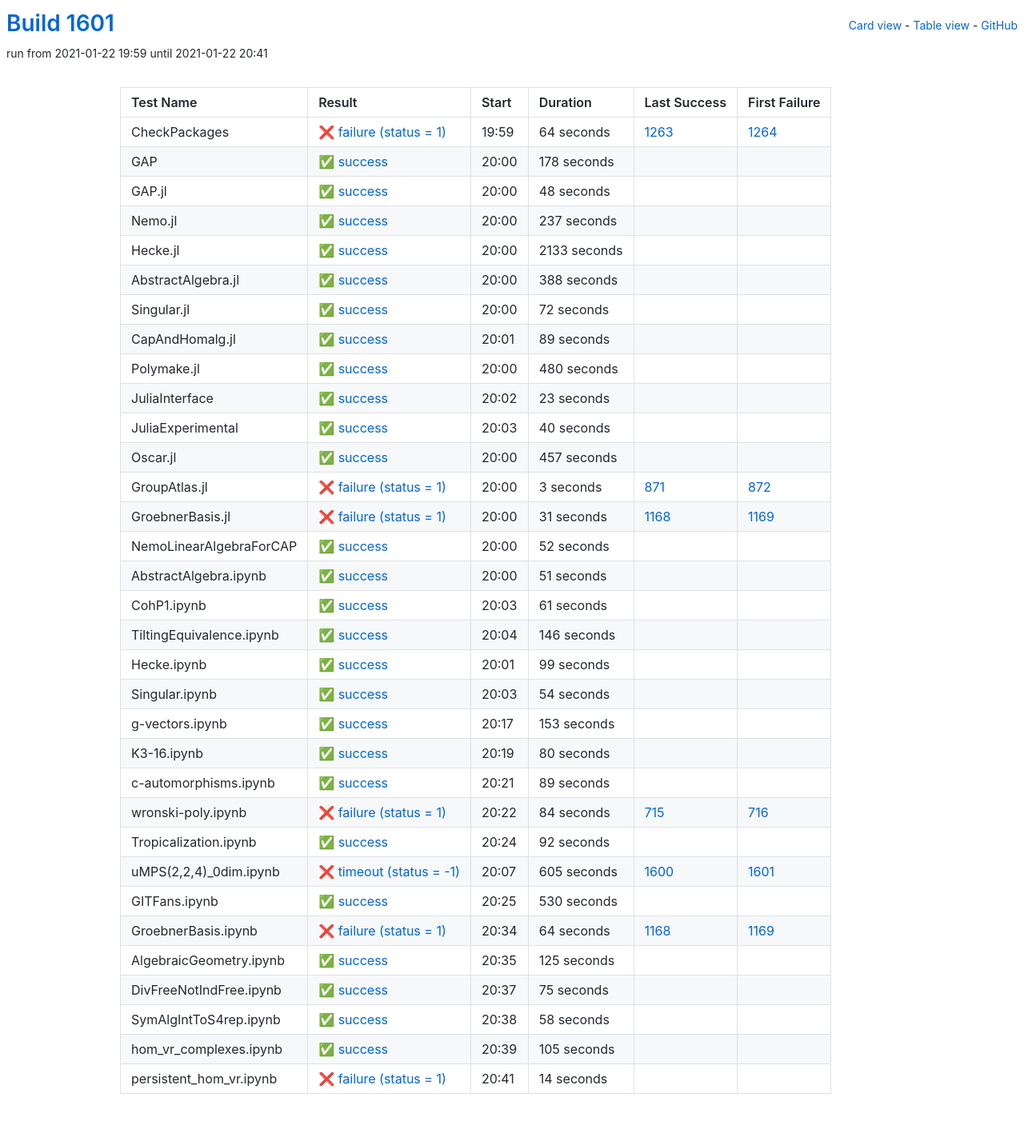
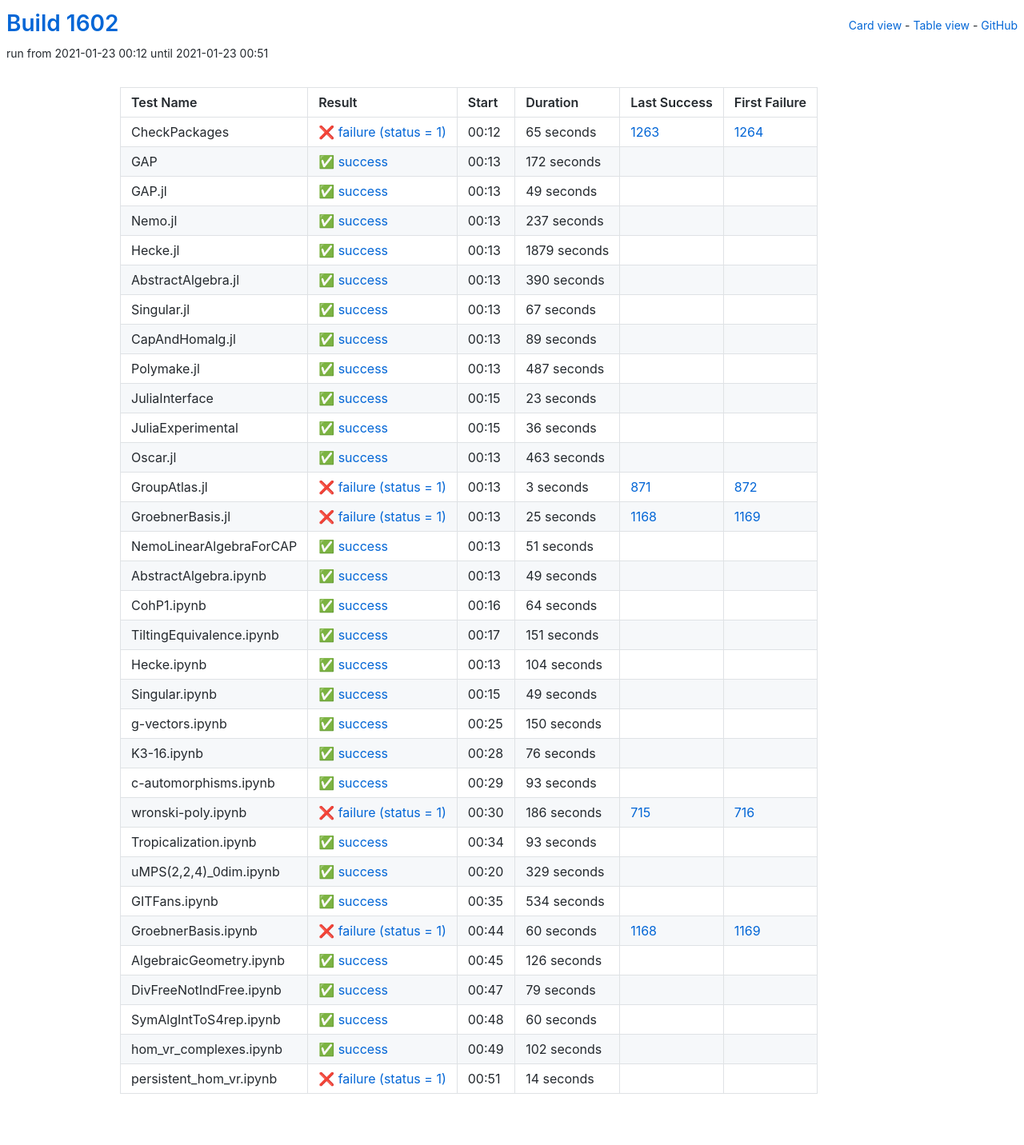
Before and after one commit to oscar-system/oscar-ci-status-stable, a Jekyll site: the page built from table.html, in a window 1280 px wide. Shown: the whole page at 80% size. Built offline with Jekyll 4.4.1, drawn with Linux system fonts in a browser that asks for light colours.

Commit message:
Build #1602

```diff
--- a/_data/ci.yml
+++ b/_data/ci.yml
@@ -1,6 +1,6 @@
 ---
-build: 1601
-build_url: https://oscarci.mathematik.uni-kl.de/job/oscar-stable/1601/
+build: 1602
+build_url: https://oscarci.mathematik.uni-kl.de/job/oscar-stable/1602/
 job: oscar-stable
 organization: oscar-system
 repo: oscar-ci-status-stable
@@ -8,44 +8,44 @@ repourl: https://github.com/oscar-system/oscar-ci-status-stable
 tests:
 - name: CheckPackages
   id: checkpackages
-  log: https://oscarci.mathematik.uni-kl.de/job/oscar-stable/1601/artifact/logs/build-1601/CheckPackages.log
-  start: 2021-01-22 19:59
+  log: https://oscarci.mathematik.uni-kl.de/job/oscar-stable/1602/artifact/logs/build-1602/CheckPackages.log
+  start: 2021-01-23 00:12
   success: false
   exitcode: 1
   status: failure
-  duration: 64
+  duration: 65
   last_success: 1263
   last_success_url: https://oscarci.mathematik.uni-kl.de/job/oscar-stable/1263/
   first_failure: 1264
   first_failure_url: https://oscarci.mathematik.uni-kl.de/job/oscar-stable/1264/
 - name: GAP
   id: gap
-  log: https://oscarci.mathematik.uni-kl.de/job/oscar-stable/1601/artifact/logs/build-1601/GAP.log
-  start: 2021-01-22 20:00
+  log: https://oscarci.mathematik.uni-kl.de/job/oscar-stable/1602/artifact/logs/build-1602/GAP.log
+  start: 2021-01-23 00:13
   success: true
   exitcode: 0
   status: success
-  duration: 178
+  duration: 172
   last_success: false
   last_success_url:
   first_failure: false
   first_failure_url:
 - name: GAP.jl
   id: gap-jl
-  log: https://oscarci.mathematik.uni-kl.de/job/oscar-stable/1601/artifact/logs/build-1601/GAP.jl.log
-  start: 2021-01-22 20:00
+  log: https://oscarci.mathematik.uni-kl.de/job/oscar-stable/1602/artifact/logs/build-1602/GAP.jl.log
+  start: 2021-01-23 00:13
   success: true
   exitcode: 0
   status: success
-  duration: 48
+  duration: 49
   last_success: false
   last_success_url:
   first_failure: false
   first_failure_url:
 - name: Nemo.jl
   id: nemo-jl
-  log: https://oscarci.mathematik.uni-kl.de/job/oscar-stable/1601/artifact/logs/build-1601/Nemo.jl.log
-  start: 2021-01-22 20:00
+  log: https://oscarci.mathematik.uni-kl.de/job/oscar-stable/1602/artifact/logs/build-1602/Nemo.jl.log
+  start: 2021-01-23 00:13
   success: true
   exitcode: 0
   status: success
@@ -56,44 +56,44 @@ tests:
   first_failure_url:
 - name: Hecke.jl
   id: hecke-jl
-  log: https://oscarci.mathematik.uni-kl.de/job/oscar-stable/1601/artifact/logs/build-1601/Hecke.jl.log
-  start: 2021-01-22 20:00
+  log: https://oscarci.mathematik.uni-kl.de/job/oscar-stable/1602/artifact/logs/build-1602/Hecke.jl.log
+  start: 2021-01-23 00:13
   success: true
   exitcode: 0
   status: success
-  duration: 2133
+  duration: 1879
   last_success: false
   last_success_url:
   first_failure: false
   first_failure_url:
 - name: AbstractAlgebra.jl
   id: abstractalgebra-jl
-  log: https://oscarci.mathematik.uni-kl.de/job/oscar-stable/1601/artifact/logs/build-1601/AbstractAlgebra.jl.log
-  start: 2021-01-22 20:00
+  log: https://oscarci.mathematik.uni-kl.de/job/oscar-stable/1602/artifact/logs/build-1602/AbstractAlgebra.jl.log
+  start: 2021-01-23 00:13
   success: true
   exitcode: 0
   status: success
-  duration: 388
+  duration: 390
   last_success: false
   last_success_url:
   first_failure: false
   first_failure_url:
 - name: Singular.jl
   id: singular-jl
-  log: https://oscarci.mathematik.uni-kl.de/job/oscar-stable/1601/artifact/logs/build-1601/Singular.jl.log
-  start: 2021-01-22 20:00
+  log: https://oscarci.mathematik.uni-kl.de/job/oscar-stable/1602/artifact/logs/build-1602/Singular.jl.log
+  start: 2021-01-23 00:13
   success: true
   exitcode: 0
   status: success
-  duration: 72
+  duration: 67
   last_success: false
   last_success_url:
   first_failure: false
   first_failure_url:
 - name: CapAndHomalg.jl
   id: capandhomalg-jl
-  log: https://oscarci.mathematik.uni-kl.de/job/oscar-stable/1601/artifact/logs/build-1601/CapAndHomalg.jl.log
-  start: 2021-01-22 20:01
+  log: https://oscarci.mathematik.uni-kl.de/job/oscar-stable/1602/artifact/logs/build-1602/CapAndHomalg.jl.log
+  start: 2021-01-23 00:13
   success: true
   exitcode: 0
   status: success
@@ -104,20 +104,20 @@ tests:
   first_failure_url:
 - name: Polymake.jl
   id: polymake-jl
-  log: https://oscarci.mathematik.uni-kl.de/job/oscar-stable/1601/artifact/logs/build-1601/Polymake.jl.log
-  start: 2021-01-22 20:00
+  log: https://oscarci.mathematik.uni-kl.de/job/oscar-stable/1602/artifact/logs/build-1602/Polymake.jl.log
+  start: 2021-01-23 00:13
   success: true
   exitcode: 0
   status: success
-  duration: 480
+  duration: 487
   last_success: false
   last_success_url:
   first_failure: false
   first_failure_url:
 - name: JuliaInterface
   id: juliainterface
-  log: https://oscarci.mathematik.uni-kl.de/job/oscar-stable/1601/artifact/logs/build-1601/JuliaInterface.log
-  start: 2021-01-22 20:02
+  log: https://oscarci.mathematik.uni-kl.de/job/oscar-stable/1602/artifact/logs/build-1602/JuliaInterface.log
+  start: 2021-01-23 00:15
   success: true
   exitcode: 0
   status: success
@@ -128,32 +128,32 @@ tests:
   first_failure_url:
 - name: JuliaExperimental
   id: juliaexperimental
-  log: https://oscarci.mathematik.uni-kl.de/job/oscar-stable/1601/artifact/logs/build-1601/JuliaExperimental.log
-  start: 2021-01-22 20:03
+  log: https://oscarci.mathematik.uni-kl.de/job/oscar-stable/1602/artifact/logs/build-1602/JuliaExperimental.log
+  start: 2021-01-23 00:15
   success: true
   exitcode: 0
   status: success
-  duration: 40
+  duration: 36
   last_success: false
   last_success_url:
   first_failure: false
   first_failure_url:
 - name: Oscar.jl
   id: oscar-jl
-  log: https://oscarci.mathematik.uni-kl.de/job/oscar-stable/1601/artifact/logs/build-1601/Oscar.jl.log
-  start: 2021-01-22 20:00
+  log: https://oscarci.mathematik.uni-kl.de/job/oscar-stable/1602/artifact/logs/build-1602/Oscar.jl.log
+  start: 2021-01-23 00:13
   success: true
   exitcode: 0
   status: success
-  duration: 457
+  duration: 463
   last_success: false
   last_success_url:
   first_failure: false
   first_failure_url:
 - name: GroupAtlas.jl
   id: groupatlas-jl
-  log: https://oscarci.mathematik.uni-kl.de/job/oscar-stable/1601/artifact/logs/build-1601/GroupAtlas.jl.log
-  start: 2021-01-22 20:00
+  log: https://oscarci.mathematik.uni-kl.de/job/oscar-stable/1602/artifact/logs/build-1602/GroupAtlas.jl.log
+  start: 2021-01-23 00:13
   success: false
   exitcode: 1
   status: failure
@@ -164,32 +164,20 @@ tests:
   first_failure_url: https://oscarci.mathematik.uni-kl.de/job/oscar-stable/872/
 - name: GroebnerBasis.jl
   id: groebnerbasis-jl
-  log: https://oscarci.mathematik.uni-kl.de/job/oscar-stable/1601/artifact/logs/build-1601/GroebnerBasis.jl.log
-  start: 2021-01-22 20:00
+  log: https://oscarci.mathematik.uni-kl.de/job/oscar-stable/1602/artifact/logs/build-1602/GroebnerBasis.jl.log
+  start: 2021-01-23 00:13
   success: false
   exitcode: 1
   status: failure
-  duration: 31
+  duration: 25
   last_success: 1168
   last_success_url: https://oscarci.mathematik.uni-kl.de/job/oscar-stable/1168/
   first_failure: 1169
   first_failure_url: https://oscarci.mathematik.uni-kl.de/job/oscar-stable/1169/
 - name: NemoLinearAlgebraForCAP
   id: nemolinearalgebraforcap
-  log: https://oscarci.mathematik.uni-kl.de/job/oscar-stable/1601/artifact/logs/build-1601/NemoLinearAlgebraForCAP.log
-  start: 2021-01-22 20:00
-  success: true
-  exitcode: 0
-  status: success
-  duration: 52
-  last_success: false
-  last_success_url:
-  first_failure: false
-  first_failure_url:
-- name: AbstractAlgebra.ipynb
-  id: abstractalgebra-ipynb
-  log: https://oscarci.mathematik.uni-kl.de/job/oscar-stable/1601/artifact/logs/build-1601/AbstractAlgebra.ipynb.log
-  start: 2021-01-22 20:00
+  log: https://oscarci.mathematik.uni-kl.de/job/oscar-stable/1602/artifact/logs/build-1602/NemoLinearAlgebraForCAP.log
+  start: 2021-01-23 00:13
   success: true
   exitcode: 0
   status: success
@@ -198,202 +186,214 @@ tests:
   last_success_url:
   first_failure: false
   first_failure_url:
-- name: CohP1.ipynb
-  id: cohp1-ipynb
-  log: https://oscarci.mathematik.uni-kl.de/job/oscar-stable/1601/artifact/logs/build-1601/CohP1.ipynb.log
-  start: 2021-01-22 20:03
+- name: AbstractAlgebra.ipynb
+  id: abstractalgebra-ipynb
+  log: https://oscarci.mathematik.uni-kl.de/job/oscar-stable/1602/artifact/logs/build-1602/AbstractAlgebra.ipynb.log
+  start: 2021-01-23 00:13
   success: true
   exitcode: 0
   status: success
-  duration: 61
+  duration: 49
+  last_success: false
+  last_success_url:
+  first_failure: false
+  first_failure_url:
+- name: CohP1.ipynb
+  id: cohp1-ipynb
+  log: https://oscarci.mathematik.uni-kl.de/job/oscar-stable/1602/artifact/logs/build-1602/CohP1.ipynb.log
+  start: 2021-01-23 00:16
+  success: true
+  exitcode: 0
+  status: success
+  duration: 64
   last_success: false
   last_success_url:
   first_failure: false
   first_failure_url:
 - name: TiltingEquivalence.ipynb
   id: tiltingequivalence-ipynb
-  log: https://oscarci.mathematik.uni-kl.de/job/oscar-stable/1601/artifact/logs/build-1601/TiltingEquivalence.ipynb.log
-  start: 2021-01-22 20:04
+  log: https://oscarci.mathematik.uni-kl.de/job/oscar-stable/1602/artifact/logs/build-1602/TiltingEquivalence.ipynb.log
+  start: 2021-01-23 00:17
   success: true
   exitcode: 0
   status: success
-  duration: 146
+  duration: 151
   last_success: false
   last_success_url:
   first_failure: false
   first_failure_url:
 - name: Hecke.ipynb
   id: hecke-ipynb
-  log: https://oscarci.mathematik.uni-kl.de/job/oscar-stable/1601/artifact/logs/build-1601/Hecke.ipynb.log
-  start: 2021-01-22 20:01
+  log: https://oscarci.mathematik.uni-kl.de/job/oscar-stable/1602/artifact/logs/build-1602/Hecke.ipynb.log
+  start: 2021-01-23 00:13
   success: true
   exitcode: 0
   status: success
-  duration: 99
+  duration: 104
   last_success: false
   last_success_url:
   first_failure: false
   first_failure_url:
 - name: Singular.ipynb
   id: singular-ipynb
-  log: https://oscarci.mathematik.uni-kl.de/job/oscar-stable/1601/artifact/logs/build-1601/Singular.ipynb.log
-  start: 2021-01-22 20:03
+  log: https://oscarci.mathematik.uni-kl.de/job/oscar-stable/1602/artifact/logs/build-1602/Singular.ipynb.log
+  start: 2021-01-23 00:15
   success: true
   exitcode: 0
   status: success
-  duration: 54
+  duration: 49
   last_success: false
   last_success_url:
   first_failure: false
   first_failure_url:
 - name: g-vectors.ipynb
   id: g-vectors-ipynb
-  log: https://oscarci.mathematik.uni-kl.de/job/oscar-stable/1601/artifact/logs/build-1601/g-vectors.ipynb.log
-  start: 2021-01-22 20:17
+  log: https://oscarci.mathematik.uni-kl.de/job/oscar-stable/1602/artifact/logs/build-1602/g-vectors.ipynb.log
+  start: 2021-01-23 00:25
   success: true
   exitcode: 0
   status: success
-  duration: 153
+  duration: 150
   last_success: false
   last_success_url:
   first_failure: false
   first_failure_url:
 - name: K3-16.ipynb
   id: k3-16-ipynb
-  log: https://oscarci.mathematik.uni-kl.de/job/oscar-stable/1601/artifact/logs/build-1601/K3-16.ipynb.log
-  start: 2021-01-22 20:19
+  log: https://oscarci.mathematik.uni-kl.de/job/oscar-stable/1602/artifact/logs/build-1602/K3-16.ipynb.log
+  start: 2021-01-23 00:28
   success: true
   exitcode: 0
   status: success
-  duration: 80
+  duration: 76
   last_success: false
   last_success_url:
   first_failure: false
   first_failure_url:
 - name: c-automorphisms.ipynb
   id: c-automorphisms-ipynb
-  log: https://oscarci.mathematik.uni-kl.de/job/oscar-stable/1601/artifact/logs/build-1601/c-automorphisms.ipynb.log
-  start: 2021-01-22 20:21
+  log: https://oscarci.mathematik.uni-kl.de/job/oscar-stable/1602/artifact/logs/build-1602/c-automorphisms.ipynb.log
+  start: 2021-01-23 00:29
   success: true
   exitcode: 0
   status: success
-  duration: 89
+  duration: 93
   last_success: false
   last_success_url:
   first_failure: false
   first_failure_url:
 - name: wronski-poly.ipynb
   id: wronski-poly-ipynb
-  log: https://oscarci.mathematik.uni-kl.de/job/oscar-stable/1601/artifact/logs/build-1601/wronski-poly.ipynb.log
-  start: 2021-01-22 20:22
+  log: https://oscarci.mathematik.uni-kl.de/job/oscar-stable/1602/artifact/logs/build-1602/wronski-poly.ipynb.log
+  start: 2021-01-23 00:30
   success: false
   exitcode: 1
   status: failure
-  duration: 84
+  duration: 186
   last_success: 715
   last_success_url: https://oscarci.mathematik.uni-kl.de/job/oscar-stable/715/
   first_failure: 716
   first_failure_url: https://oscarci.mathematik.uni-kl.de/job/oscar-stable/716/
 - name: Tropicalization.ipynb
   id: tropicalization-ipynb
-  log: https://oscarci.mathematik.uni-kl.de/job/oscar-stable/1601/artifact/logs/build-1601/Tropicalization.ipynb.log
-  start: 2021-01-22 20:24
+  log: https://oscarci.mathematik.uni-kl.de/job/oscar-stable/1602/artifact/logs/build-1602/Tropicalization.ipynb.log
+  start: 2021-01-23 00:34
   success: true
   exitcode: 0
   status: success
-  duration: 92
+  duration: 93
   last_success: false
   last_success_url:
   first_failure: false
   first_failure_url:
 - name: uMPS(2,2,4)_0dim.ipynb
   id: umps-2-2-4-0dim-ipynb
-  log: https://oscarci.mathematik.uni-kl.de/job/oscar-stable/1601/artifact/logs/build-1601/uMPS-2-2-4-_0dim.ipynb.log
-  start: 2021-01-22 20:07
-  success: false
-  exitcode: -1
-  status: timeout
-  duration: 605
-  last_success: 1600
-  last_success_url: https://oscarci.mathematik.uni-kl.de/job/oscar-stable/1600/
-  first_failure: 1601
-  first_failure_url: https://oscarci.mathematik.uni-kl.de/job/oscar-stable/1601/
-- name: GITFans.ipynb
-  id: gitfans-ipynb
-  log: https://oscarci.mathematik.uni-kl.de/job/oscar-stable/1601/artifact/logs/build-1601/GITFans.ipynb.log
-  start: 2021-01-22 20:25
+  log: https://oscarci.mathematik.uni-kl.de/job/oscar-stable/1602/artifact/logs/build-1602/uMPS-2-2-4-_0dim.ipynb.log
+  start: 2021-01-23 00:20
   success: true
   exitcode: 0
   status: success
-  duration: 530
+  duration: 329
+  last_success: false
+  last_success_url:
+  first_failure: false
+  first_failure_url:
+- name: GITFans.ipynb
+  id: gitfans-ipynb
+  log: https://oscarci.mathematik.uni-kl.de/job/oscar-stable/1602/artifact/logs/build-1602/GITFans.ipynb.log
+  start: 2021-01-23 00:35
+  success: true
+  exitcode: 0
+  status: success
+  duration: 534
   last_success: false
   last_success_url:
   first_failure: false
   first_failure_url:
 - name: GroebnerBasis.ipynb
   id: groebnerbasis-ipynb
-  log: https://oscarci.mathematik.uni-kl.de/job/oscar-stable/1601/artifact/logs/build-1601/GroebnerBasis.ipynb.log
-  start: 2021-01-22 20:34
+  log: https://oscarci.mathematik.uni-kl.de/job/oscar-stable/1602/artifact/logs/build-1602/GroebnerBasis.ipynb.log
+  start: 2021-01-23 00:44
   success: false
   exitcode: 1
   status: failure
-  duration: 64
+  duration: 60
   last_success: 1168
   last_success_url: https://oscarci.mathematik.uni-kl.de/job/oscar-stable/1168/
   first_failure: 1169
   first_failure_url: https://oscarci.mathematik.uni-kl.de/job/oscar-stable/1169/
 - name: AlgebraicGeometry.ipynb
   id: algebraicgeometry-ipynb
-  log: https://oscarci.mathematik.uni-kl.de/job/oscar-stable/1601/artifact/logs/build-1601/AlgebraicGeometry.ipynb.log
-  start: 2021-01-22 20:35
+  log: https://oscarci.mathematik.uni-kl.de/job/oscar-stable/1602/artifact/logs/build-1602/AlgebraicGeometry.ipynb.log
+  start: 2021-01-23 00:45
   success: true
   exitcode: 0
   status: success
-  duration: 125
+  duration: 126
   last_success: false
   last_success_url:
   first_failure: false
   first_failure_url:
 - name: DivFreeNotIndFree.ipynb
   id: divfreenotindfree-ipynb
-  log: https://oscarci.mathematik.uni-kl.de/job/oscar-stable/1601/artifact/logs/build-1601/DivFreeNotIndFree.ipynb.log
-  start: 2021-01-22 20:37
+  log: https://oscarci.mathematik.uni-kl.de/job/oscar-stable/1602/artifact/logs/build-1602/DivFreeNotIndFree.ipynb.log
+  start: 2021-01-23 00:47
   success: true
   exitcode: 0
   status: success
-  duration: 75
+  duration: 79
   last_success: false
   last_success_url:
   first_failure: false
   first_failure_url:
 - name: SymAlgIntToS4rep.ipynb
   id: symalginttos4rep-ipynb
-  log: https://oscarci.mathematik.uni-kl.de/job/oscar-stable/1601/artifact/logs/build-1601/SymAlgIntToS4rep.ipynb.log
-  start: 2021-01-22 20:38
+  log: https://oscarci.mathematik.uni-kl.de/job/oscar-stable/1602/artifact/logs/build-1602/SymAlgIntToS4rep.ipynb.log
+  start: 2021-01-23 00:48
   success: true
   exitcode: 0
   status: success
-  duration: 58
+  duration: 60
   last_success: false
   last_success_url:
   first_failure: false
   first_failure_url:
 - name: hom_vr_complexes.ipynb
   id: hom-vr-complexes-ipynb
-  log: https://oscarci.mathematik.uni-kl.de/job/oscar-stable/1601/artifact/logs/build-1601/hom_vr_complexes.ipynb.log
-  start: 2021-01-22 20:39
+  log: https://oscarci.mathematik.uni-kl.de/job/oscar-stable/1602/artifact/logs/build-1602/hom_vr_complexes.ipynb.log
+  start: 2021-01-23 00:49
   success: true
   exitcode: 0
   status: success
-  duration: 105
+  duration: 102
   last_success: false
   last_success_url:
   first_failure: false
   first_failure_url:
 - name: persistent_hom_vr.ipynb
   id: persistent-hom-vr-ipynb
-  log: https://oscarci.mathematik.uni-kl.de/job/oscar-stable/1601/artifact/logs/build-1601/persistent_hom_vr.ipynb.log
-  start: 2021-01-22 20:41
+  log: https://oscarci.mathematik.uni-kl.de/job/oscar-stable/1602/artifact/logs/build-1602/persistent_hom_vr.ipynb.log
+  start: 2021-01-23 00:51
   success: false
   exitcode: 1
   status: failure
```
Also changed, not shown: README.md.
